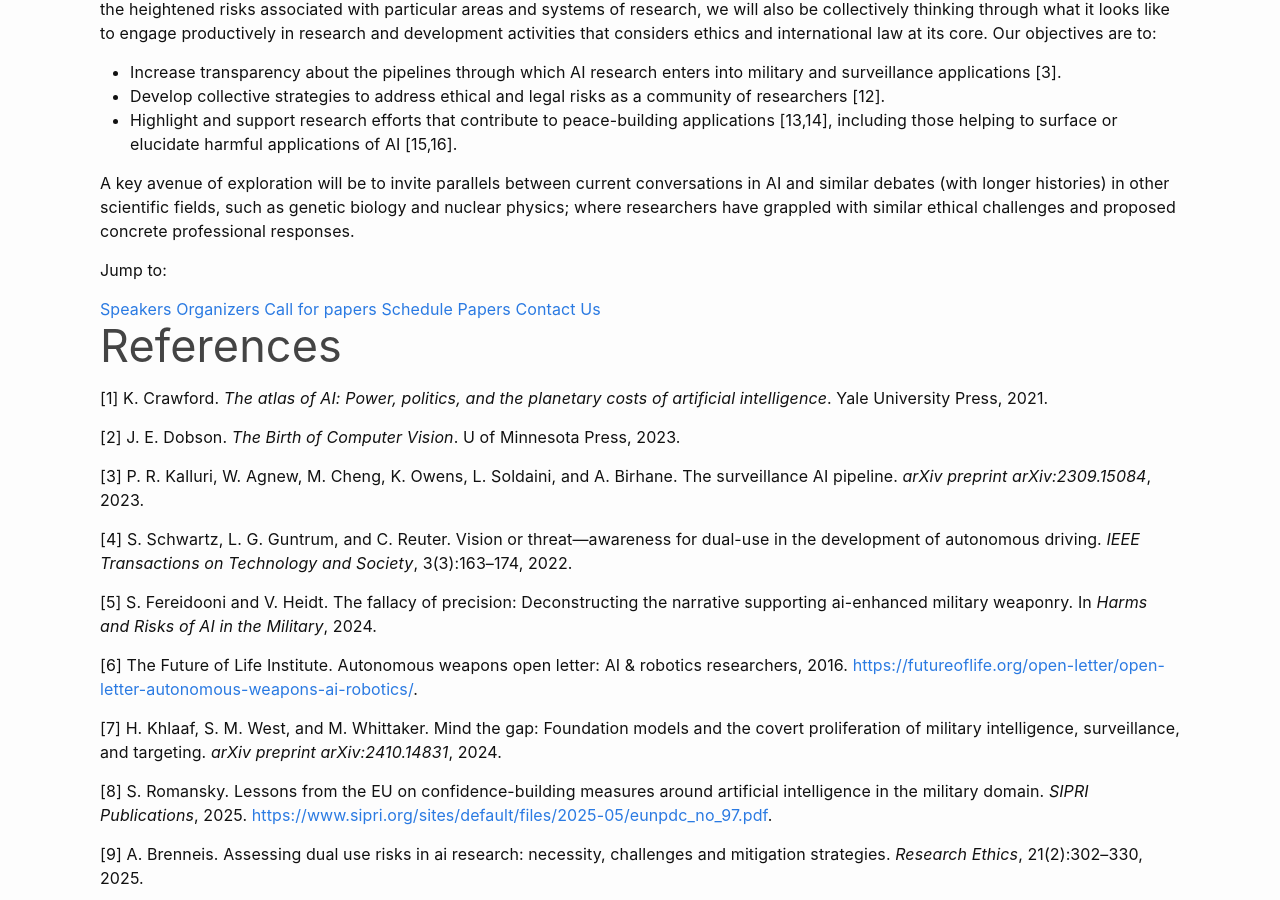
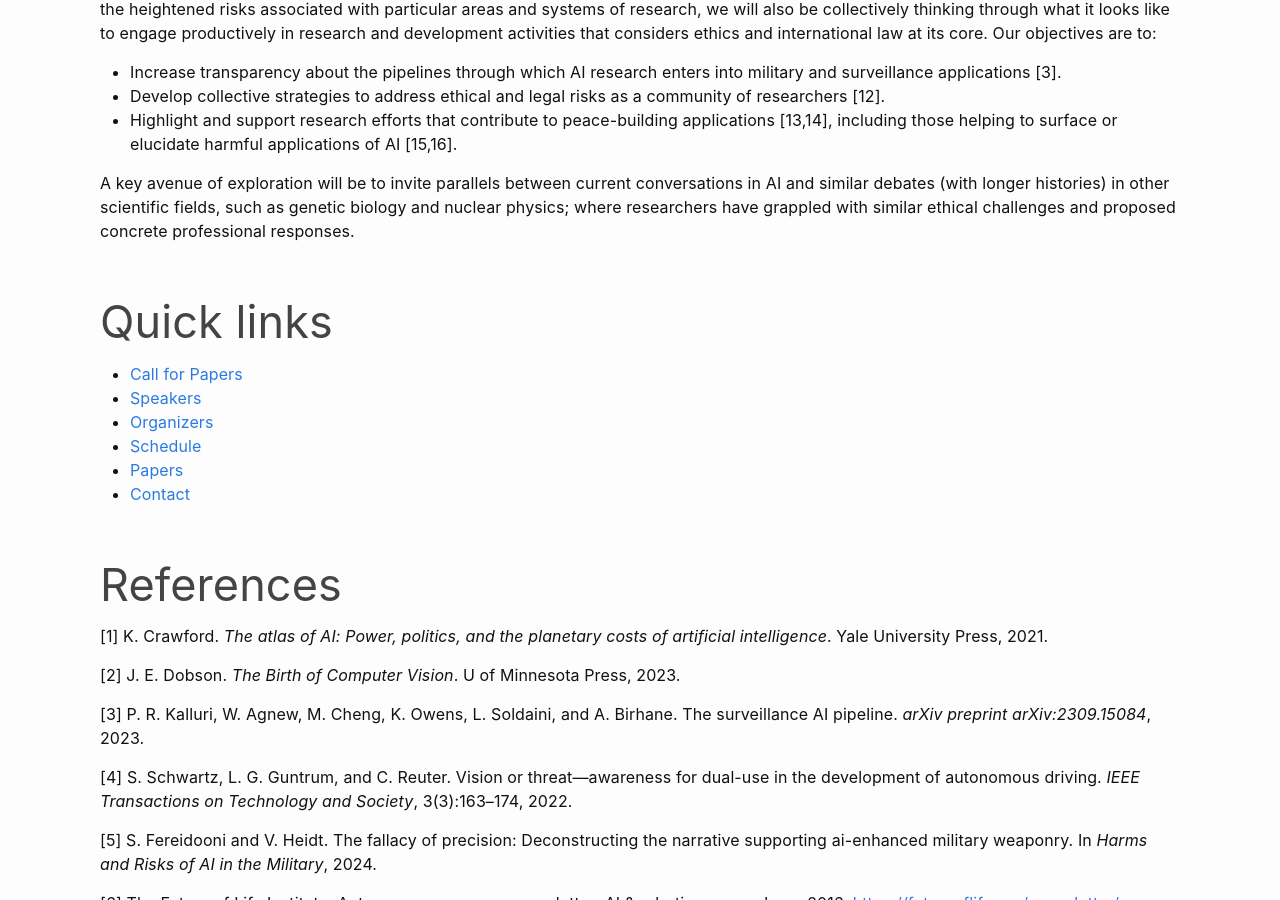
Before and after one commit to aiforpeaceworkshop/aiforpeaceworkshop.github.io, a Jekyll site: the page built from index.md, in a window 1280 px wide and 900 px high, scrolled down 668 px. Built offline with Jekyll 4.4.1, drawn with Linux system fonts in a browser that asks for light colours.

Commit message:
change quicklinks to list

```diff
--- a/_includes/quicklinks.html
+++ /dev/null
@@ -1,9 +0,0 @@
-<p class="home-quicklinks-title">Jump to:</p>
-<div class="home-quicklinks">
-  {% for path in site.header_pages %}
-    {% assign p = site.pages | where: "path", path | first %}
-    {% if p and p.url != "/" %}
-      <a class="home-quicklink" href="{{ p.url | relative_url }}">{{ p.title }}</a>
-    {% endif %}
-  {% endfor %}
-</div>
--- a/index.md
+++ b/index.md
@@ -23,9 +23,17 @@ In this workshop, we aim to address the critically under-discussed issue of AI's
 
 A key avenue of exploration will be to invite parallels between current conversations in AI and similar debates (with longer histories) in other scientific fields, such as genetic biology and nuclear physics; where researchers have grappled with similar ethical challenges and proposed concrete professional responses.
 
+<br>
 
-{% include quicklinks.html %}
+## Quick links
+- [Call for Papers](/callforpapers/)
+- [Speakers](/speakers/)
+- [Organizers](/organizers/)
+- [Schedule](/schedule/)
+- [Papers](/papers/)
+- [Contact](/contactus/)
 
+<br>
 
 ## References
 
```
